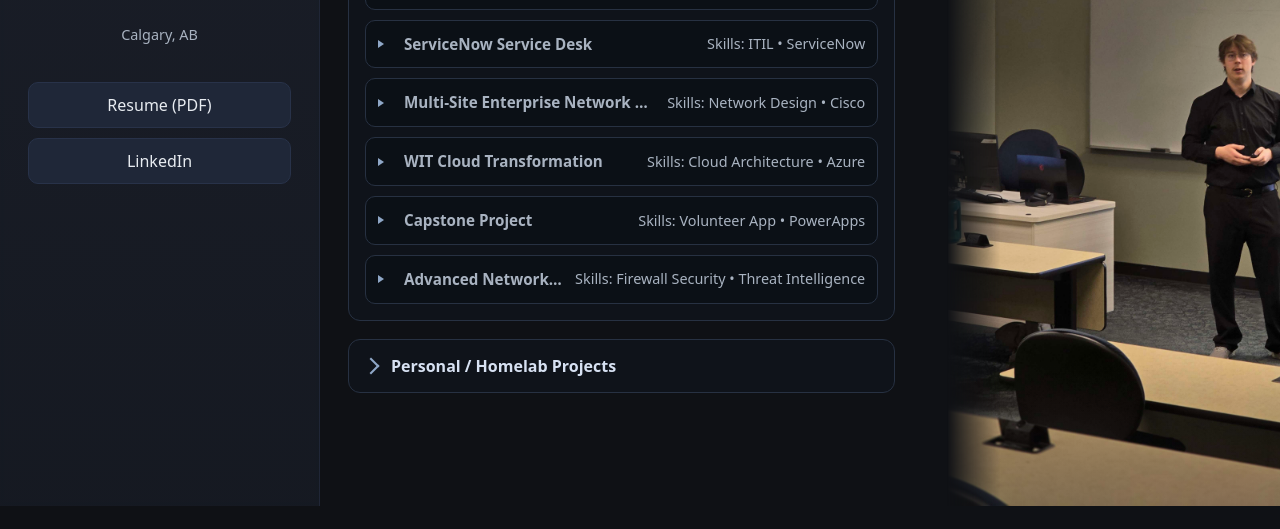
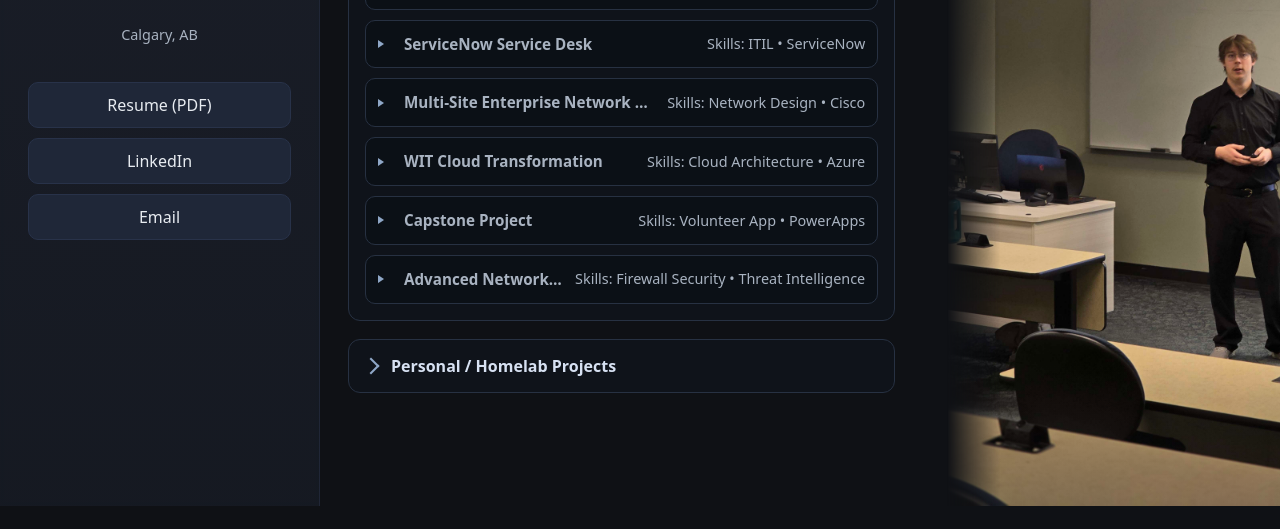
Before and after one commit to vvMaxwell/max-website, a plain HTML site: page index.html in a window 1280 px wide. Shown: the part 294-823 px from the top of the page. Drawn offline with nearby package versions, Linux system fonts and the light colour scheme.

Commit message:
Added Mailto button

```diff
--- a/index.html
+++ b/index.html
@@ -13,6 +13,7 @@
   <canvas id="bg" aria-hidden="true"></canvas>
 
   <!-- LEFT SIDEBAR / becomes top header on mobile -->
+<!-- LEFT SIDEBAR -->
 <aside class="sidebar">
   <img class="avatar" src="./Headshot.jpg" alt="Photo of Max Wroblewsky" />
   <h1>Max Wroblewsky</h1>
@@ -22,8 +23,10 @@
   <div class="links">
     <a class="ghost" href="./Resume.pdf" target="_blank" rel="noopener">Resume (PDF)</a>
     <a class="ghost" href="https://www.linkedin.com/in/max-wroblewsky-a6492a345/" target="_blank" rel="noopener">LinkedIn</a>
+    <a class="ghost" href="mailto:max@wroblewsky.com">Email</a>
   </div>
 </aside>
+
 
   <!-- MAIN CONTENT -->
   <main class="main">
```
Lines whose indentation alone changed are shown as unchanged.
